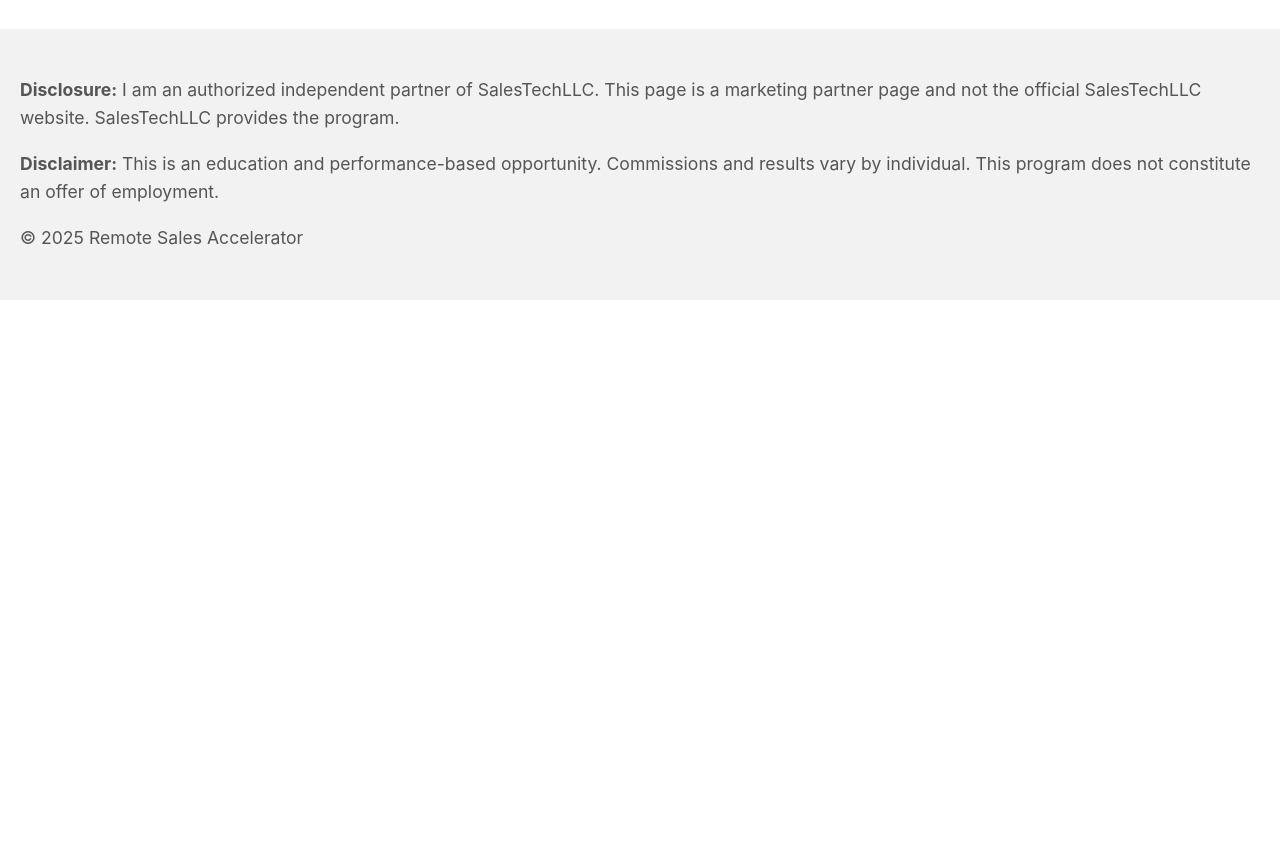
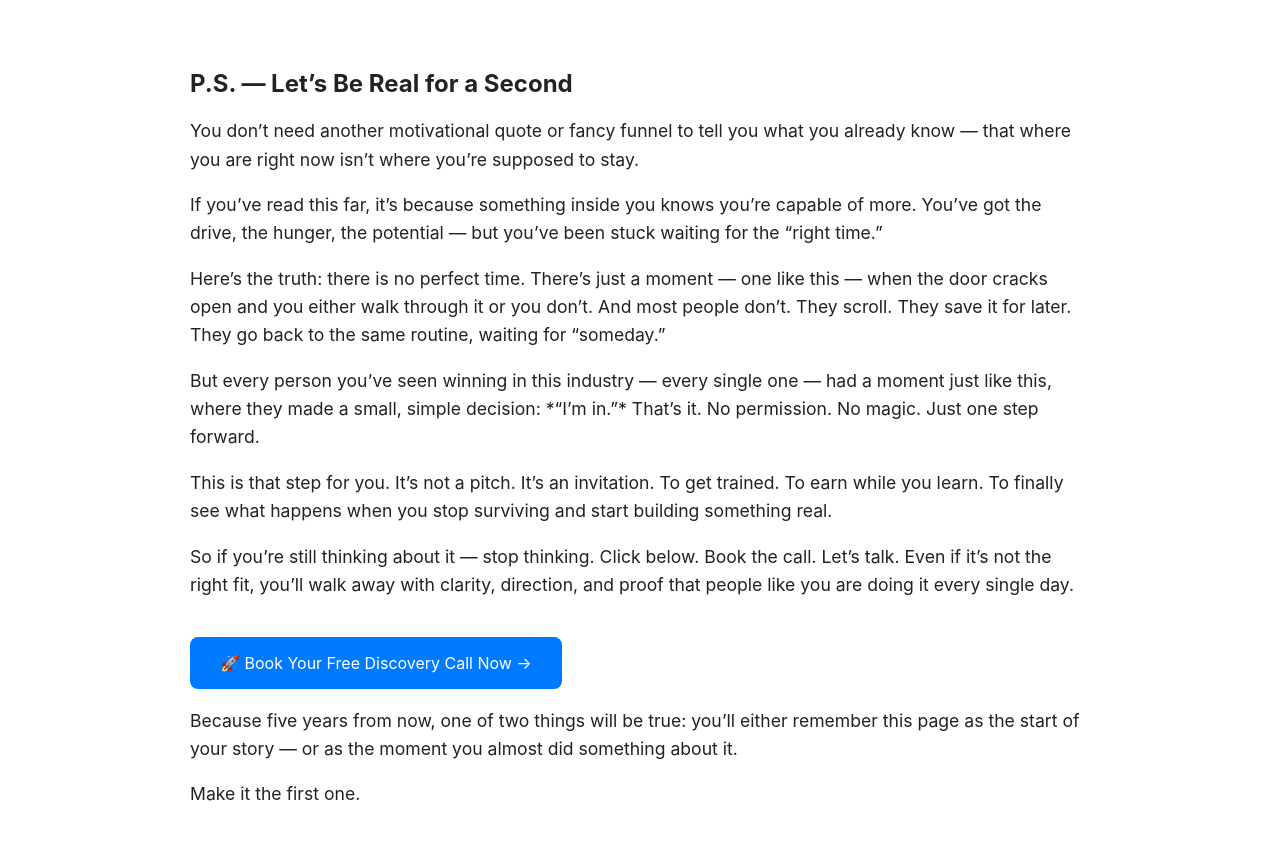
Before and after one commit to iammcgee/salestechaccelerator, a plain HTML site: page index.html in a window 1280 px wide. Shown: the part 8164-9020 px from the top of the page. Before the commit the page ends 8464 px from the top, so only its background shows below. Drawn offline with Linux system fonts and the light colour scheme.

Commit message:
Update index.html

```diff
--- a/index.html
+++ b/index.html
@@ -209,6 +209,26 @@
   <p>It’s your movie. You decide how the next scene plays out.</p>
 </section>
 
+  <section>
+  <h2>P.S. — Let’s Be Real for a Second</h2>
+  <p>You don’t need another motivational quote or fancy funnel to tell you what you already know — that where you are right now isn’t where you’re supposed to stay.</p>
+
+  <p>If you’ve read this far, it’s because something inside you knows you’re capable of more. You’ve got the drive, the hunger, the potential — but you’ve been stuck waiting for the “right time.”</p>
+
+  <p>Here’s the truth: there is no perfect time. There’s just a moment — one like this — when the door cracks open and you either walk through it or you don’t. And most people don’t. They scroll. They save it for later. They go back to the same routine, waiting for “someday.”</p>
+
+  <p>But every person you’ve seen winning in this industry — every single one — had a moment just like this, where they made a small, simple decision: *“I’m in.”* That’s it. No permission. No magic. Just one step forward.</p>
+
+  <p>This is that step for you. It’s not a pitch. It’s an invitation. To get trained. To earn while you learn. To finally see what happens when you stop surviving and start building something real.</p>
+
+  <p>So if you’re still thinking about it — stop thinking. Click below. Book the call. Let’s talk. Even if it’s not the right fit, you’ll walk away with clarity, direction, and proof that people like you are doing it every single day.</p>
+
+  <a href="https://calendly.com/yourbookinglink" class="cta">🚀 Book Your Free Discovery Call Now →</a>
+
+  <p>Because five years from now, one of two things will be true: you’ll either remember this page as the start of your story — or as the moment you almost did something about it.</p>
+
+  <p>Make it the first one.</p>
+</section>
 
 
 <footer>
```
